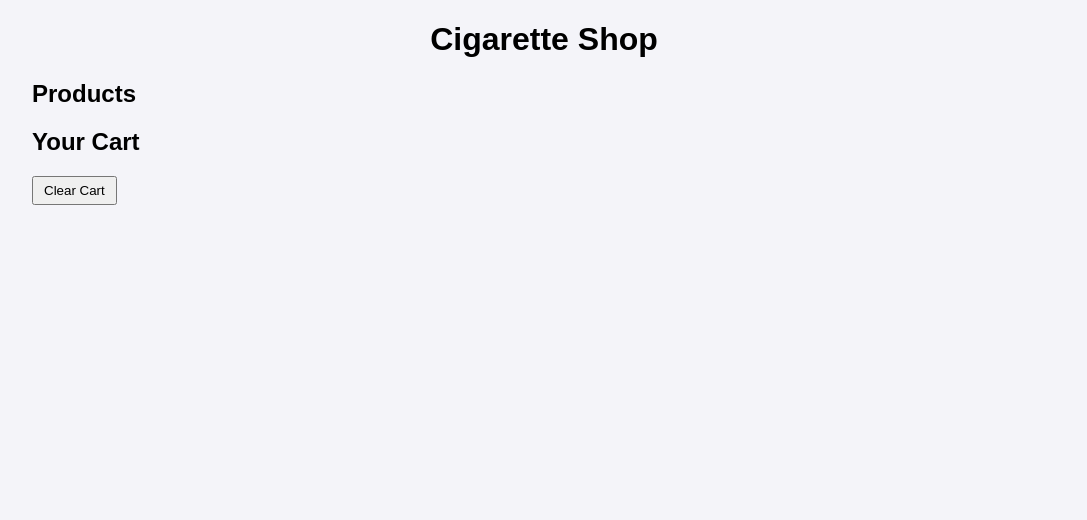
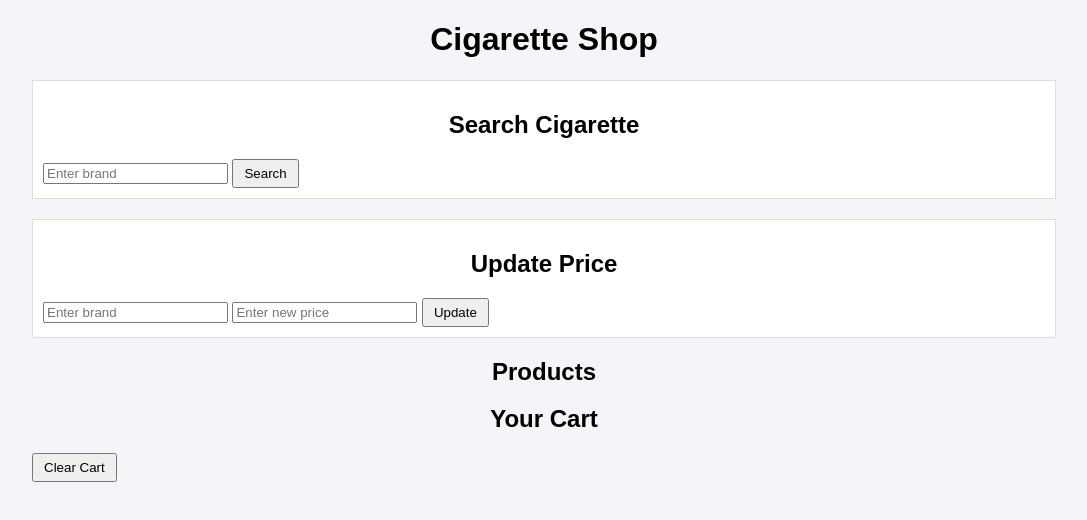
Before and after one commit to master367/StoreUpdated, a plain HTML site: page index.html in a window 1280 px wide. Shown: the whole page, without its empty margins (96-1183 px from the left). Drawn offline with Linux system fonts and the light colour scheme; no server answers.

Commit message:
Update index.html

```diff
--- a/index.html
+++ b/index.html
@@ -15,7 +15,7 @@
       width: 80%;
       margin: 20px auto;
     }
-    h1 {
+    h1, h2 {
       text-align: center;
     }
     .product, .cart-item {
@@ -28,11 +28,33 @@
       padding: 5px 10px;
       cursor: pointer;
     }
+    .search, .update {
+      margin: 20px 0;
+      padding: 10px;
+      border: 1px solid #ddd;
+      background-color: white;
+    }
   </style>
 </head>
 <body>
 <div class="container">
   <h1>Cigarette Shop</h1>
+
+  <div class="search">
+    <h2>Search Cigarette</h2>
+    <input type="text" id="searchBrand" placeholder="Enter brand">
+    <button onclick="searchByBrand()">Search</button>
+    <div id="searchResult"></div>
+  </div>
+
+  <div class="update">
+    <h2>Update Price</h2>
+    <input type="text" id="updateBrand" placeholder="Enter brand">
+    <input type="number" id="updatePrice" placeholder="Enter new price">
+    <button onclick="updatePrice()">Update</button>
+    <div id="updateResult"></div>
+  </div>
+
   <h2>Products</h2>
   <div id="products"></div>
 
@@ -107,6 +129,40 @@
     fetchCart();
   }
 
+  async function searchByBrand() {
+    const brand = document.getElementById('searchBrand').value;
+    const response = await fetch(`/cigarette?brand=${brand}`);
+    const resultDiv = document.getElementById('searchResult');
+    if (response.status === 200) {
+      const result = await response.json();
+      resultDiv.innerHTML = `
+        <h3>${result.brand}</h3>
+        <p>Price: $${result.price}</p>
+      `;
+    } else {
+      resultDiv.innerHTML = `<p>Cigarette not found</p>`;
+    }
+  }
+
+  async function updatePrice() {
+    const brand = document.getElementById('updateBrand').value;
+    const price = parseFloat(document.getElementById('updatePrice').value);
+    const response = await fetch('/cigarette/update', {
+      method: 'POST',
+      headers: {
+        'Content-Type': 'application/json'
+      },
+      body: JSON.stringify({ brand, price })
+    });
+    const resultDiv = document.getElementById('updateResult');
+    if (response.status === 200) {
+      resultDiv.innerHTML = `<p>Price updated successfully</p>`;
+      fetchProducts(); // Refresh products
+    } else {
+      resultDiv.innerHTML = `<p>Error updating price</p>`;
+    }
+  }
+
   clearCartBtn.addEventListener('click', clearCart);
 
   fetchProducts();
```
Lines whose indentation alone changed are shown as unchanged.
